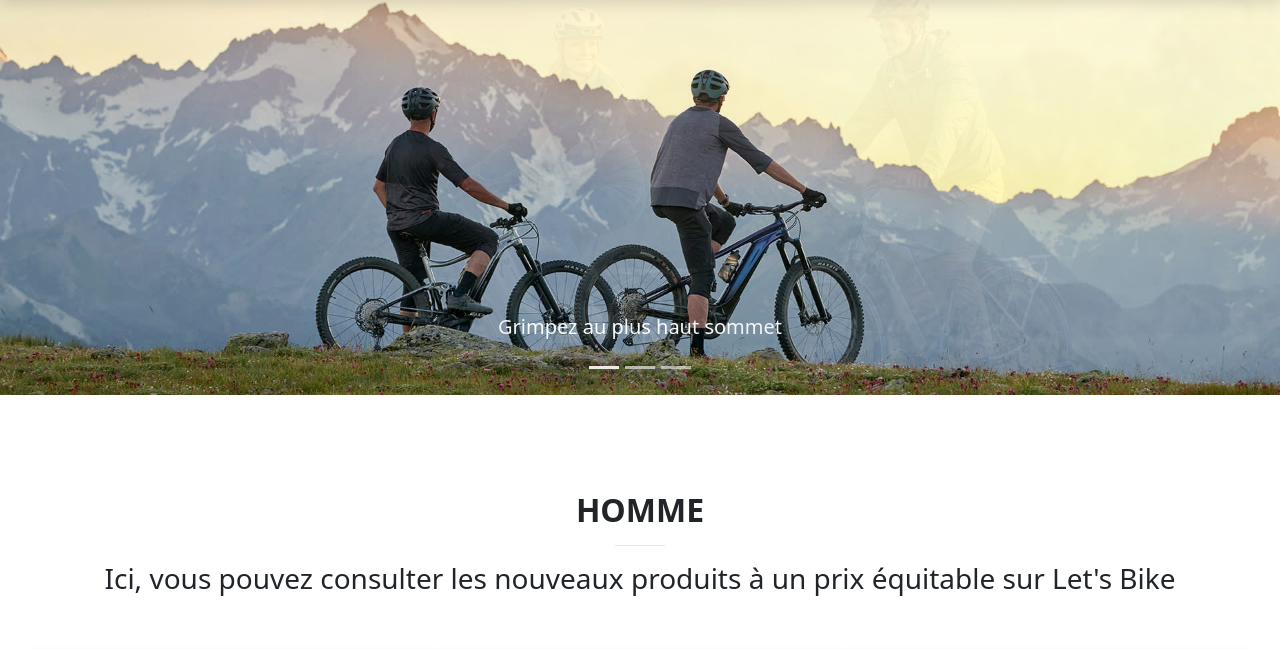
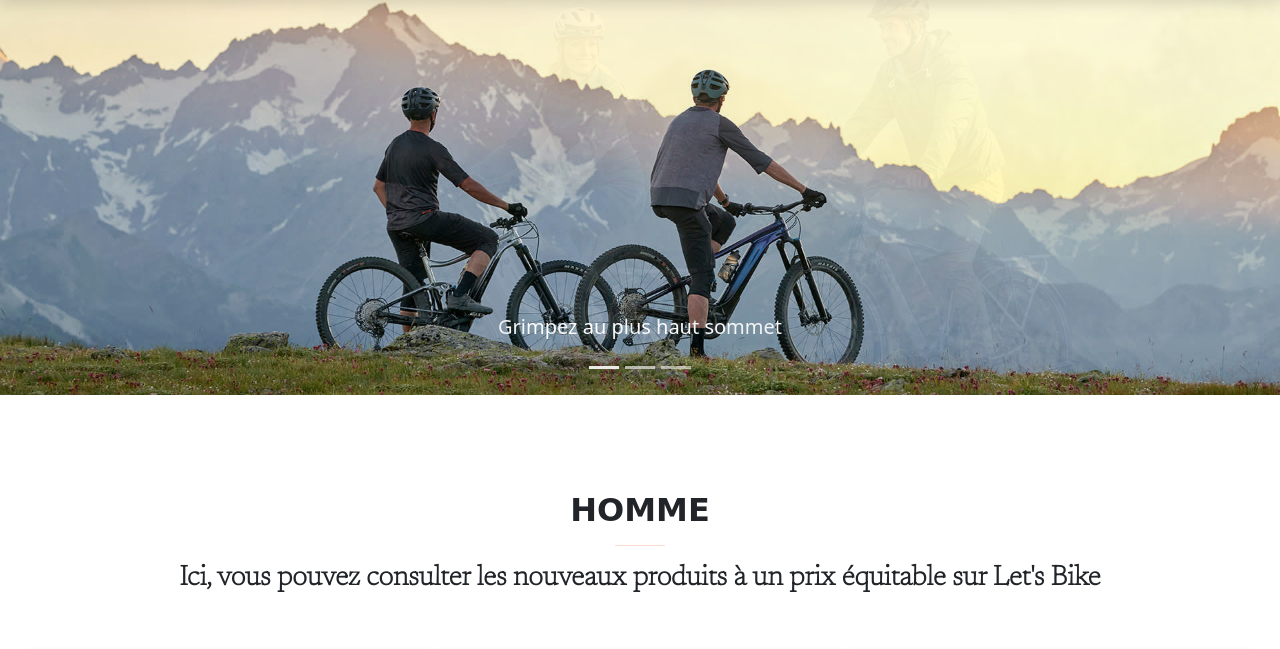
Before and after one commit to amri-coder/e-commerce, a plain HTML site: page index.html in a window 1280 px wide. Shown: the part 71-720 px from the top of the page. Drawn offline with nearby package versions, Linux system fonts and the light colour scheme; a web font is replaced by a local one.

Commit message:
projet vélo

```diff
--- a/css/style.css
+++ b/css/style.css
@@ -137,11 +137,11 @@ hr {
     ;
 }
 
-#homme h2, #femme h2, #enfant h2 {
+#velos-homme h2, #velos-femme h2, #velos-enfant h2 {
     font-family: 'Fredericka the Great', cursive;
     font-weight: bold;
 }
-#homme h3, #femme h3, #enfant h3 {
+#velos-homme h3, #velos-femme h3, #velos-enfant h3 {
     font-family: 'Newsreader', serif;
     font-weight: bold;
 }
--- a/index.html
+++ b/index.html
@@ -676,7 +676,7 @@
                     <a class="text-reset" href="#">Mentions légales</a>
                 </div>
                 <div class="col-12">
-                    © 2021 Copyright - Made by : Hafed - Mickaël - Nicola and Rachida
+                    © 2021 Copyright - Made by : Amri - Mickaël - Nicola and Rachida
                 </div>
             </div>
         </div>
```
Also changed, not shown: images/veloHomme/velo2.jpg.
